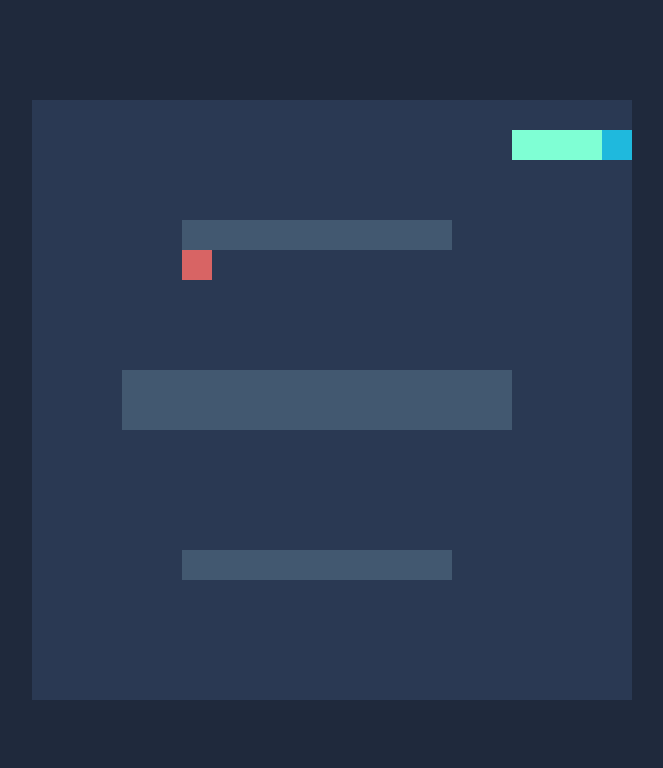
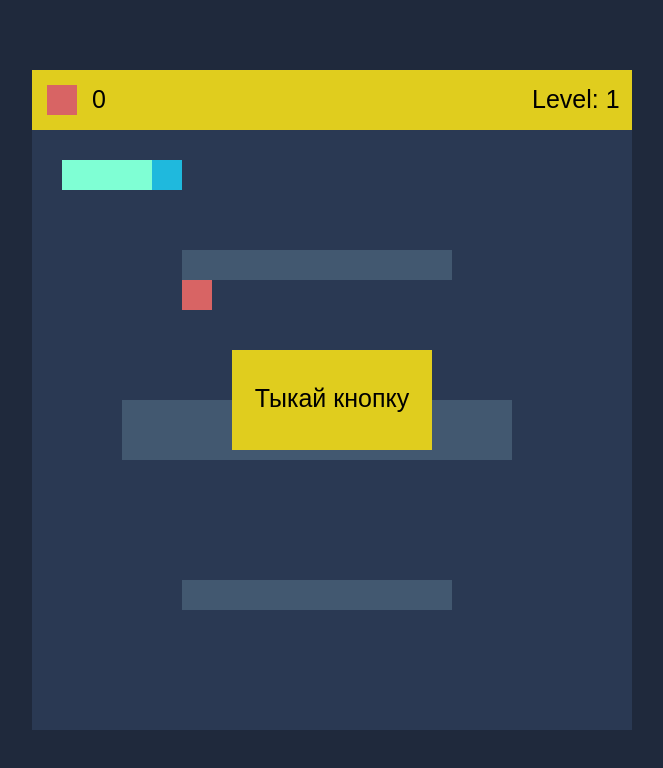
Before and after one commit to NikitaMalofeev/SnakeMazzze, a plain HTML site: page pages/game.html in a window 1280 px wide. Shown: the whole page, without its empty margins (308-971 px from the left). Drawn offline with Linux system fonts and the light colour scheme.

Commit message:
Последняя версия проекта, базовый функционал работает, далее будет осуществлен перенос на ООП и добавление некоторого функционала

```diff
--- a/css/style.css
+++ b/css/style.css
@@ -10,7 +10,7 @@ body {
     left: 50%;
     transform: translate(-50%, -50%);
     width: 600px;
-    height: 600px;
+    height: 660px;
     background-color: #2a3953;
 }
 
--- a/js/game.js
+++ b/js/game.js
@@ -6,48 +6,111 @@ const onload = () => {
     canvas.width = width;
     canvas.height = height;
 
-    const renderGame = () => {
-        ctx.clearRect(0, 0, width, height);
-
-        for (let y = 0; y < row; y += 1){
-            for (let x = 0; x < row; x += 1){
+    const _renderSnake = (snake, x, y) => {
         // координаты игрового поля для отрисовки
-                // ctx.fillStyle = "aqua";
-                // ctx.fillRect(x * ceil, y * ceil, ceil, ceil);
-                if(state.food.apples.x === x && state.food.apples.y === y){
-                    ctx.fillStyle = colors.apples;
-                    ctx.fillRect(x * ceil, y * ceil, ceil, ceil);
-                };
-
         state.snake.tail.forEach(sn => {
             if(sn.x === x && sn.y === y) {
                 ctx.fillStyle = colors.snakeBody;
-                        ctx.fillRect(x * ceil, y * ceil, ceil, ceil)
+                ctx.fillRect(x * ceil, y * ceil + board.height, ceil, ceil)
 
                 if(sn.h){
                     ctx.fillStyle = colors.snakeHead;
-                            ctx.fillRect(x * ceil, y * ceil, ceil, ceil);
+                    ctx.fillRect(x * ceil, y * ceil + board.height, ceil, ceil);
                     if(state.food.apples.x === x && state.food.apples.y === y){
                         state.food.didAte = true;
                         //добавляем в последгний элемент массива новый хвост змеи
                         state.snake.tail.unshift(state.snake.lastPosTail)
-                                state.snake.speed = state.snake.speed - 0.5;
+                        state.snake.speed = state.snake.speed - 10;
+                        state.score += 1;
                         console.log("еда сьедена")
                     }
                 }
             }
         });
+    };
+
+    const _renderFood = (food, x, y) => {
+        if(state.food.apples.x === x && state.food.apples.y === y){
+            ctx.fillStyle = colors.apples;
+            ctx.fillRect(x * ceil, y * ceil + board.height, ceil, ceil);
+        };
+    };
 
     //отрисовка карты
     // выбор карты на основании уровня
+    const _renderMap = (map, x, y) => {
         state.maps[`map${state.level}`].cords.forEach(m => {
             if(m.x === x && m.y === y){
                 ctx.fillStyle = colors.wall;
-                        ctx.fillRect(x * ceil, y * ceil, ceil, ceil);
+                ctx.fillRect(x * ceil, y * ceil + board.height, ceil, ceil);
             }
         });
+    };
+
+    const _renderScoreBoard = (score, level) => {
+        ctx.fillStyle = colors.popup;
+        ctx.fillRect(0, 0, board.width, board.height);
+
+        ctx.fillStyle           = colors.text;
+        ctx.font                = board.font;
+        ctx.textAlign           = "left";
+        ctx.textBaseline        = "top";
+        ctx.fillText(score, board.textScore.x, board.textScore.y);
+
+        ctx.fillStyle = colors.apples;
+        ctx.fillRect(board.apples.x, board.apples.y, ceil, ceil)
+
+        ctx.fillStyle           = colors.text;
+        ctx.font                = board.font;
+        ctx.textAlign           = "left";
+        ctx.fillText(`Level: ${level}`, board.textLevel.x, board.textLevel.y);
+
+    };
+
+    const _renderPopup = (text) => {
+        //центр игрового пространства + координаты откуда рисуется попап
+        const   halfW = (width / 2),
+                halfH = (height / 2),
+                x     =  halfW - (popup.width / 2),
+                y     =  halfH - (popup.height / 2);
+
+        ctx.fillStyle = colors.popup;
+        ctx.fillRect(x, y, popup.width, popup.height);
+
+        ctx.fillStyle = colors.text;
+        ctx.textAlign = "center";
+        ctx.textBaseline = "middle";
+        ctx.font = popup.font;
+        ctx.fillText(text, halfW, halfH);
+    };
+
+    const renderGame = () => {
+        ctx.clearRect(0, 0, width, height);
+
+        const { snake, food, maps, level, score, gameStart, win, gameOver } = state;
+
+        for (let y = 0; y < row; y += 1){
+            for (let x = 0; x < row; x += 1){
+
+                _renderFood(food, x, y);
+                _renderSnake(snake, x, y);
+                _renderMap(maps, x, y);
+
+
             }
         }
+
+        if(!gameStart){
+            _renderPopup("Тыкай кнопку");
+        }
+        if(win){
+            _renderPopup("Маша ты гений");
+        }
+        if(gameOver){
+            _renderPopup("Не грусти + еще каточка");
+        }
+        _renderScoreBoard(score, level);
+
     };
 
     renderGame();
@@ -71,6 +134,10 @@ const onload = () => {
 
         if(currendSecond > 0) {
             startTime = 0
+            if(state.gameStart){
+
+            checkNextLevel();
+            checkWin();
             // Добавление движения для змеи со скоростью
             moveSnake();
 
@@ -83,10 +150,21 @@ const onload = () => {
             // после каждого нажатия перерисовывается игровое поле
             renderGame();
 
+            if(state.win){
+                animateRAFInterval.cancel();
+                document.removeEventListener("keydown", onkeydown);
+            }
+            if(state.gameOver){
+                animateRAFInterval.cancel();
+                document.removeEventListener("keydown", onkeydown);
+            }
+
+            }
         }
     })
 
     const onkeydown = (e) => {
+        state.gameStart = true;
         // установка ключа direction для обьекта
         changeDirection(e.keyCode);
 
--- a/js/maps.js
+++ b/js/maps.js
@@ -1,22 +1,22 @@
 // в cords хрянятся препятствия, completed количество очков для прохождения
 const map1 ={
     cords: [],
-    completed: 394
+    completed: 60
 };
 
 const map2 ={
     cords: [],
-    completed: 394
+    completed: 130
 };
 
 const map3 ={
     cords: [],
-    completed: 394
+    completed: 400
 };
 
 const map4 ={
     cords: [],
-    completed: 394
+    completed: 200
 };
 
 // отрисовываем карту принимая карту, начальную координату, начальное и конечное число
@@ -59,6 +59,7 @@ generateMap(map2, "x", 15, 18, 2);
 generateMap(map2, "x", 15, 18, 3);
 generateMap(map2, "x", 15, 18, 4);
 
+//почему-то не работает фаил, 42 строчка game.js cords не находит
 generateMap(map3, "x", 0, 20, 0);
 generateMap(map3, "y", 2, 18, 19);
 generateMap(map3, "x", 0, 20, 19);
@@ -73,7 +74,7 @@ generateMap(map3, "y", 7, 13, 4);
 generateMap(map3, "y", 7, 13, 3);
 generateMap(map3, "x", 7, 13, 7);
 generateMap(map3, "x", 7, 13, 8);
+generateMap(map3, "x", 7, 13, 12);
 generateMap(map3, "x", 7, 13, 9);
 generateMap(map3, "x", 7, 13, 10);
 generateMap(map3, "x", 7, 13, 11);
-generateMap(map3, "x", 7, 13, 12);
--- a/js/settings.js
+++ b/js/settings.js
@@ -1,9 +1,34 @@
-let width, height, row, ceil, colors;
+let width, height, row, ceil, popup, colors, amountLevels;
 
 width = 600;
-height = 600;
+
+board = {
+    width,
+    height: 60,
+    font: "normal 25px Arial, sans-serif",
+    textScore: {
+        x: 60,
+        y: 19
+    },
+    textLevel: {
+        x: 500,
+        y: 19
+    },
+    apples: {
+        x: 15,
+        y: 15
+    }
+}
+
+height = width + board.height;
 
 ceil = 30;
+
+popup = {
+    width: 200,
+    height: 100,
+    font: "normal 25px Arial, sans-serif",
+}
 
 row = width / ceil;
 
@@ -11,5 +36,9 @@ colors = {
     snakeHead: "#1fb9dd",
     snakeBody: "#7FFFD4",
     wall: "#425870",
-    apples: "#d86464"
+    apples: "#d86464",
+    text: "#000000",
+    popup: "#e0cd1e"
 };
+
+amountLevels = 4;
--- a/js/snake.js
+++ b/js/snake.js
@@ -37,6 +37,11 @@ const moveSnake = () => {
     newMovementSnake = _setTeleportSnake(state.snake, newMovementSnake);
 
     if(_getCollisionSnake(newMovementSnake)){
+        state.gameStart = false;
+        state.nextLevel = false;
+        state.win = false;
+
+        state.gameOver = true
         return true;
         //добавить pop up Для проигрыша
     }
@@ -94,6 +99,7 @@ const _hasDirection = (snake, direction) => {
 //         state.food.didAte = true;
 //         state.snake.tail.unshift(state.snake.lastPosTail)
 //         state.snake.speed = state.snake.speed - 50;
+//         state.score += 1;
 //     }
 // }
 
@@ -104,6 +110,11 @@ const _getCollisionSnake = (headSnake) => {
 
     for(let t = 0; t < tail.length; t += 1){
         if(headSnake.x === tail[t].x && headSnake.y === tail[t].y){
+            state.gameStart = false;
+            state.nextLevel = false;
+            state.win = false;
+
+            state.gameOver = true;
             return true
         }
     }
@@ -120,3 +131,57 @@ const _getCollisionSnake = (headSnake) => {
 const _getHeadSnake = (snake) => {
     return state.snake.tail[state.snake.tail.length - 1];
 }
+
+const checkNextLevel = () => {
+    const { score, maps, level } = state;
+    const map = maps[`map${level}`];
+
+    if(score >= map.completed && level < amountLevels){
+        state.snake = {
+            tail: [
+                { x: 1, y: 1, d: "right", h: false},
+                { x: 2, y: 1, d: "right", h: false},
+                { x: 3, y: 1, d: "right", h: false},
+                { x: 4, y: 1, d: "right", h: true}
+            ],
+            direction: "right",
+            lastPosTail: {},
+            speed: 300
+        };
+
+        //описываем все что должно произойти при map.completed
+
+        state.food = {
+            didAte: false,
+            apples: { x: 5, y: 5 }
+        }
+
+        state.score = 0;
+        state.gameStart = false;
+        state.win = false;
+        state.gameOver = false;
+
+        state.nextLevel = true;
+
+        state.level += 1;
+
+        return true
+    }
+}
+
+const checkWin = () => {
+    const { score, maps, level } = state;
+    const map = maps[`map${level}`];
+    console.log(map);
+
+    if(score >= map.completed && level >= amountLevels){
+        state.gameStart = false,
+        state.gameOver = false,
+        state.nextLevel = false,
+
+        state.win = true;
+
+        return true
+    }
+
+}
--- a/js/state.js
+++ b/js/state.js
@@ -22,5 +22,10 @@ const state = {
         "map2": map2,
         "map1": map1,
         "map1": map1
-    }
+    },
+    score: 0,
+    nextLevel: false,
+    win: false,
+    gameStart: false,
+    gameOver: false
 }
```
Lines whose indentation alone changed are shown as unchanged.
